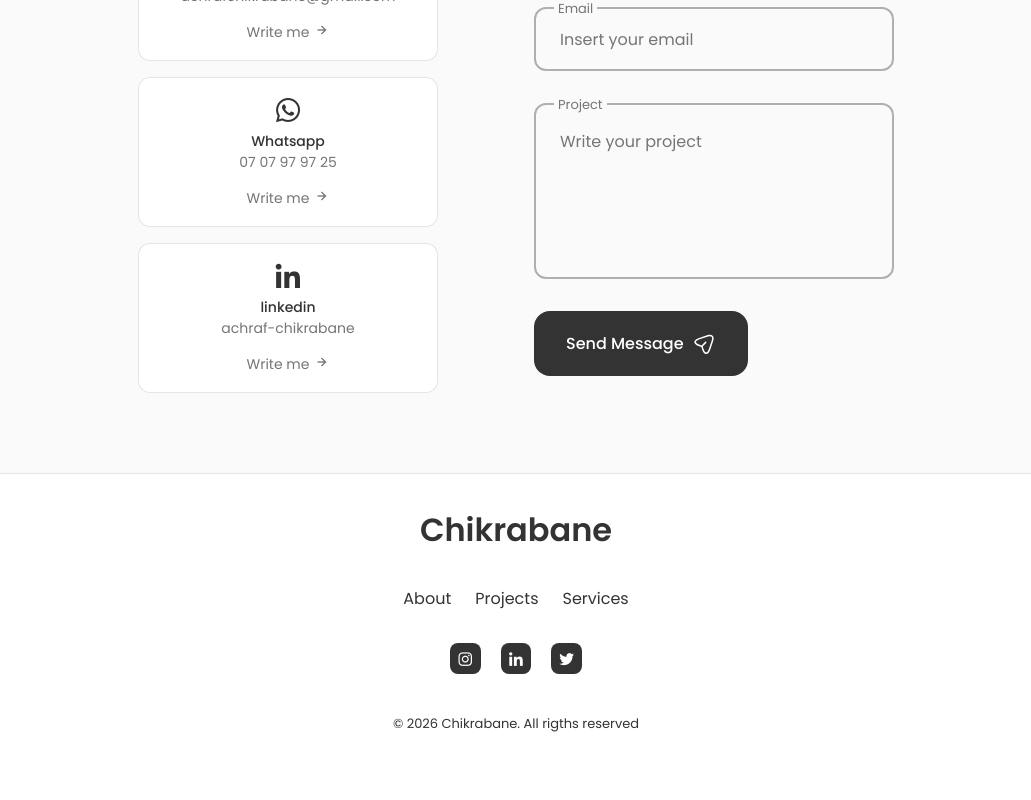
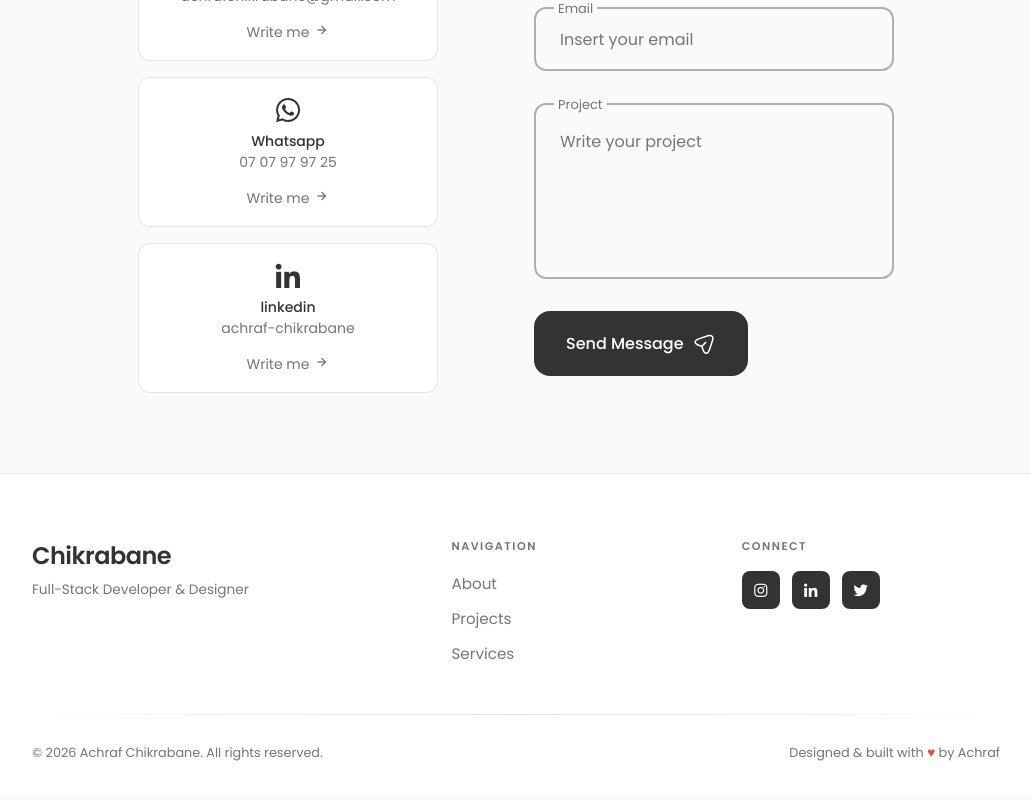
Before and after one commit to achraftes/Portfolio-website, a React (Vite) app: page / in a window 1280 px wide. Shown: the part 4335-5135 px from the top of the page, without its empty margins (124-1155 px from the left). Built offline with nearby package versions, Linux system fonts and the light colour scheme.

Commit message:
feat(footer): redesign layout with 3-column grid structure

```diff
--- a/src/components/footer/Footer.jsx
+++ b/src/components/footer/Footer.jsx
@@ -1,43 +1,58 @@
-import React from 'react'
-import "./footer.css"
+import React from 'react';
+import "./footer.css";
+
 const Footer = () => {
+  const currentYear = new Date().getFullYear();
+
   return (
     <footer className="footer">
       <div className="footer__container container">
+
+        <div className="footer__top">
+          <div className="footer__brand">
             <h1 className="footer__title">Chikrabane</h1>
+            <p className="footer__tagline">Full-Stack Developer & Designer</p>
+          </div>
 
+          <nav className="footer__nav">
+            <span className="footer__nav-label">Navigation</span>
             <ul className="footer__list">
-                    <li>
-                        <a href="#about" className="footer__link">About</a>
-                    </li>
+              <li><a href="#about" className="footer__link">About</a></li>
+              <li><a href="#portfolio" className="footer__link">Projects</a></li>
+              <li><a href="#services" className="footer__link">Services</a></li>
+            </ul>
+          </nav>
 
-                    <li>
-                        <a href="#portfolio" className="footer__link">Projects</a>
-                    </li>
-
-                    <li>
-                        <a href="#services" className="footer__link">Services</a>
-                    </li>
-                </ul>
-
+          <div className="footer__contact-block">
+            <span className="footer__nav-label">Connect</span>
             <div className="footer__social">
-                <a href="https://www.instagram.com/achraf_chkr/" className="footer__social-link" target="_blank">
+              <a href="https://www.instagram.com/achraf_chkr/" className="footer__social-link" target="_blank" rel="noreferrer" aria-label="Instagram">
                 <i className="bx bxl-instagram"></i>
               </a>
-
-                <a href="https://www.linkedin.com/in/achraf-chikrabane-850554291/" className="footer__social-link" target="_blank">
-                 <i className="bx bxl-linkedin" ></i>
+              <a href="https://www.linkedin.com/in/achraf-chikrabane-850554291/" className="footer__social-link" target="_blank" rel="noreferrer" aria-label="LinkedIn">
+                <i className="bx bxl-linkedin"></i>
               </a>
-
-                 <a href="https://x.com/chkr_achraf" className="footer__social-link" target="_blank">
+              <a href="https://x.com/chkr_achraf" className="footer__social-link" target="_blank" rel="noreferrer" aria-label="Twitter / X">
                 <i className="bx bxl-twitter"></i>
               </a>
             </div>
+          </div>
+        </div>
 
-            <span className="footer__copy">© {new Date().getFullYear()} Chikrabane. All rigths reserved</span>
+        <div className="footer__divider"></div>
+
+        <div className="footer__bottom">
+          <span className="footer__copy">
+            © {currentYear} Achraf Chikrabane. All rights reserved.
+          </span>
+          <span className="footer__made">
+            Designed & built with <span className="footer__heart">♥</span> by Achraf
+          </span>
+        </div>
+
       </div>
     </footer>
-    )
-}
+  );
+};
 
-export default Footer
+export default Footer;
--- a/src/components/footer/footer.css
+++ b/src/components/footer/footer.css
@@ -1,67 +1,165 @@
 .footer {
   background-color: var(--container-color);
-    border-top: 1px solid rgba(0, 0, 0, 0.1);
+  border-top: 1px solid rgba(0, 0, 0, 0.08);
+  padding: 4rem 0 2rem;
 }
 
-.footer__container {
-    padding: 2rem 0 6rem;
+/* ── TOP SECTION (3 colonnes) ── */
+.footer__top {
+  display: grid;
+  grid-template-columns: 1.5fr 1fr 1fr;
+  gap: 2rem;
+  margin-bottom: 3rem;
 }
 
-.footer__title,
-.footer__link {
-    color: var(--title-color);
+/* ── BRAND ── */
+.footer__brand {
+  display: flex;
+  flex-direction: column;
+  gap: 0.4rem;
 }
 
 .footer__title {
-    text-align: center;
-    margin-bottom: var(--mb-2);
+  font-size: 1.5rem;
+  font-weight: 700;
+  color: var(--title-color);
+  letter-spacing: -0.5px;
+  margin: 0;
+}
+
+.footer__tagline {
+  font-size: 0.85rem;
+  color: var(--text-color-light);
+  margin: 0;
+}
+
+/* ── NAV ── */
+.footer__nav-label {
+  display: block;
+  font-size: 0.7rem;
+  font-weight: 700;
+  letter-spacing: 1.5px;
+  text-transform: uppercase;
+  color: var(--text-color-light);
+  margin-bottom: 1rem;
+}
+
+.footer__list {
+  list-style: none;
+  padding: 0;
+  margin: 0;
+  display: flex;
+  flex-direction: column;
+  gap: 0.6rem;
+}
+
+.footer__link {
+  color: var(--text-color);
+  font-size: 0.95rem;
+  transition: color 0.2s ease, padding-left 0.2s ease;
+  display: inline-block;
 }
 
 .footer__link:hover {
   color: var(--title-color-dark);
+  padding-left: 5px;
 }
 
-.footer__list {
+/* ── SOCIAL ── */
+.footer__contact-block {
   display: flex;
-    justify-content: center;
-    column-gap: 1.5rem;
-    margin-bottom: var(--mb-2);
+  flex-direction: column;
 }
 
 .footer__social {
   display: flex;
-    justify-content: center;
-    column-gap:1.25rem ;
+  gap: 0.75rem;
 }
 
-.footer__social-link{
+.footer__social-link {
+  width: 38px;
+  height: 38px;
+  display: inline-flex;
+  align-items: center;
+  justify-content: center;
   background-color: var(--title-color);
   color: var(--container-color);
-    font-size: 1.125rem;
-    padding: 0.4rem;
+  font-size: 1.1rem;
   border-radius: 0.5rem;
-    display: inline-flex;
+  transition: background-color 0.25s ease, transform 0.2s ease;
 }
 
 .footer__social-link:hover {
   background-color: var(--title-color-dark);
+  transform: translateY(-3px);
 }
 
-.footer__copy {
-    display: block;
-    margin-top: 2.5rem;
-    color: var(--title-color);
-    text-align: center;
-    font-size: var(--smaller-font-size);
+/* ── DIVIDER ── */
+.footer__divider {
+  height: 1px;
+  background: linear-gradient(
+    to right,
+    transparent,
+    rgba(0, 0, 0, 0.12),
+    transparent
+  );
+  margin-bottom: 1.75rem;
 }
 
+/* ── BOTTOM BAR ── */
+.footer__bottom {
+  display: flex;
+  justify-content: space-between;
+  align-items: center;
+}
 
-/*=============== BREAKPOINTS ===============*/
-/* For large devices */
-@media screen and (max-width: 992px) {
-    .footer__social-link {
-        padding: 0.25rem;
-        border-radius: 0.25rem;
-        font-size: 1rem;
+.footer__copy,
+.footer__made {
+  font-size: 0.8rem;
+  color: var(--text-color-light);
+}
+
+.footer__heart {
+  color: #e74c3c;
+  font-size: 0.85rem;
+}
+
+/* ════════════════════════════════
+   BREAKPOINTS
+════════════════════════════════ */
+
+/* Tablettes */
+@media screen and (max-width: 768px) {
+  .footer__top {
+    grid-template-columns: 1fr 1fr;
+    gap: 2rem 1.5rem;
+  }
+
+  .footer__brand {
+    grid-column: 1 / -1;
   }
 }
+
+/* Mobile */
+@media screen and (max-width: 480px) {
+  .footer {
+    padding: 3rem 0 1.5rem;
+  }
+
+  .footer__top {
+    grid-template-columns: 1fr;
+    gap: 1.5rem;
+  }
+
+  .footer__list {
+    flex-direction: row;
+    flex-wrap: wrap;
+    gap: 0.5rem 1rem;
+  }
+
+  .footer__bottom {
+    flex-direction: column;
+    gap: 0.5rem;
+    text-align: center;
+  }
+}
```
Lines whose indentation alone changed are shown as unchanged.
